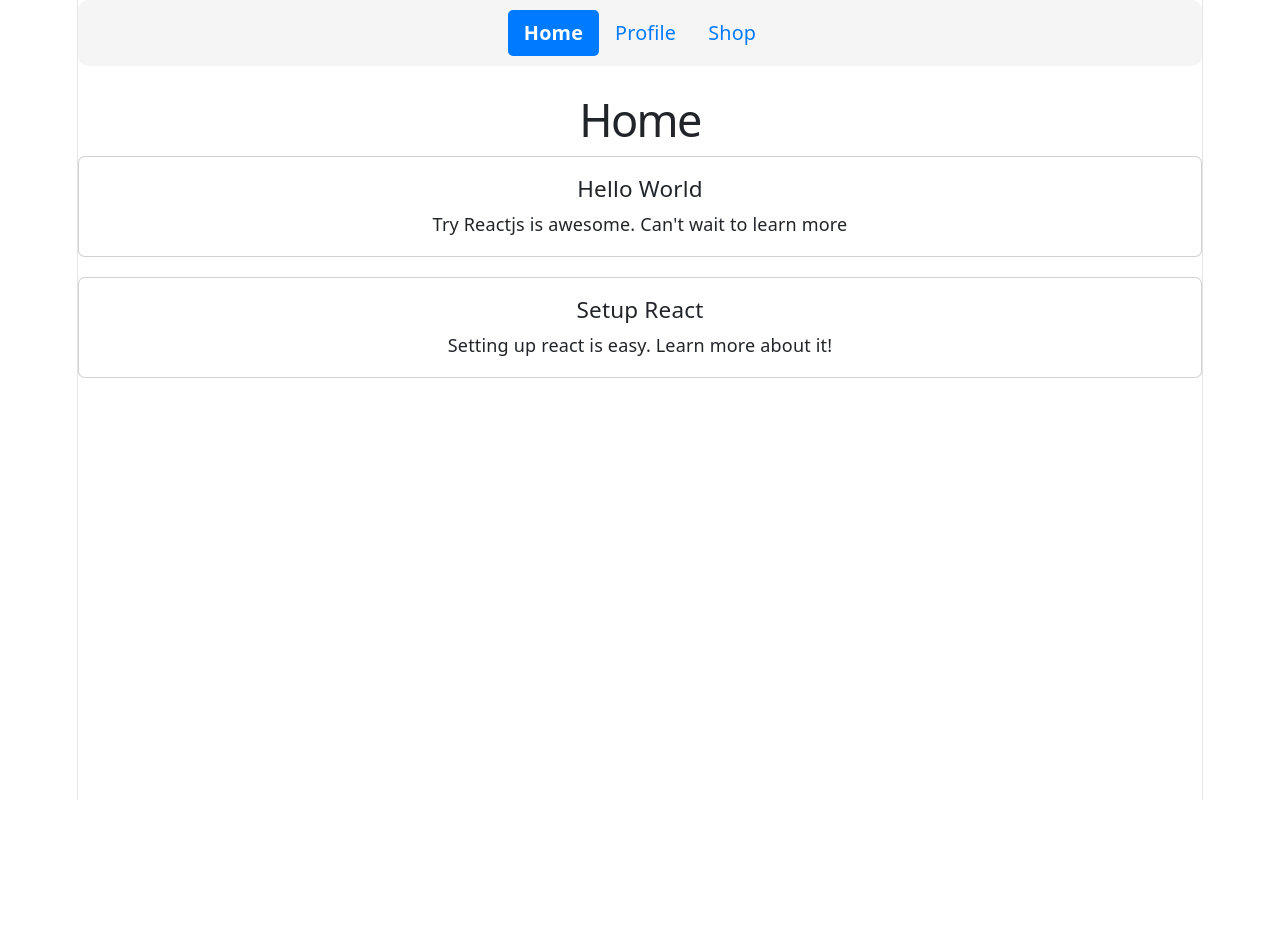
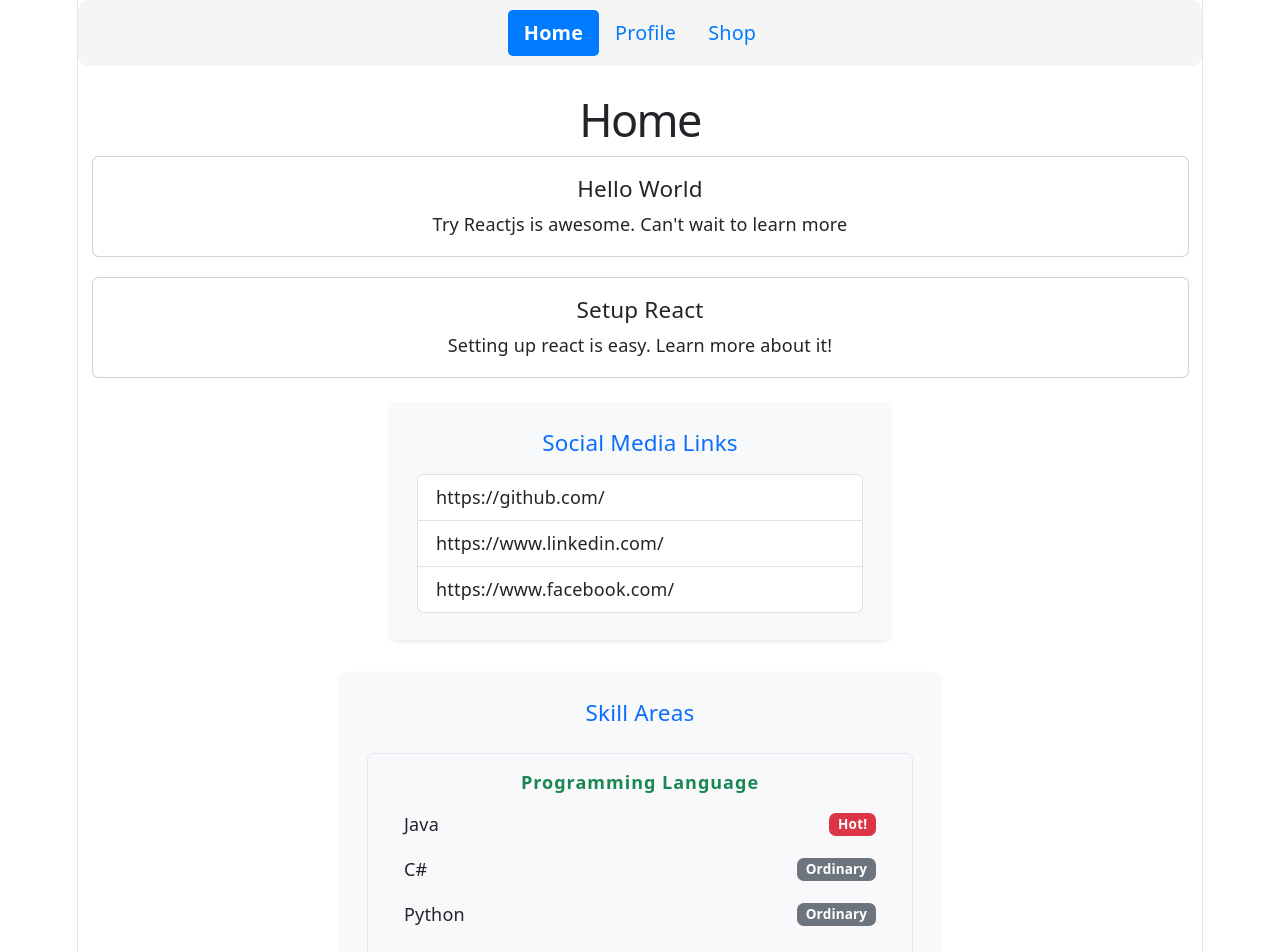
Before and after one commit to mansouriayoub/geeks_institute_bootcamp, a React (Vite) app in the folder week_7/day_5/Exercises_XP/: page / in a window 1280 px wide. Shown: the top 952 px of the page. Before the commit the page ends 800 px from the top, so only its background shows below. Built offline with nearby package versions, Linux system fonts and the light colour scheme.

Commit message:
feat: update App and HomeScreen components to improve layout and integrate Examples component

```diff
--- a/week_7/day_5/Exercises_XP/src/App.jsx
+++ b/week_7/day_5/Exercises_XP/src/App.jsx
@@ -5,8 +5,6 @@ import Profile from "./components/ProfileScreen";
 import Shop from "./components/ShopScreen";
 import ErrorBoundary from "./components/ErrorBoundary";
 import { Nav } from "react-bootstrap";
-// import PostList from "./components/PostList";
-// import data from './data.json'
 
 function App() {
   const location = useLocation()
@@ -98,8 +96,6 @@ function App() {
           }
         />
       </Routes>
-
-      {/* <PostList data={data} /> */}
     </>
   );
 }
--- /dev/null
+++ b/week_7/day_5/Exercises_XP/src/components/Example1.jsx
@@ -0,0 +1,17 @@
+const Example1 = ({ data }) => {
+  return (
+    <div className="p-4 rounded shadow-sm bg-light" style={{ maxWidth: 500, margin: "24px auto" }}>
+      <h5 className="mb-3 text-primary">Social Media Links</h5>
+      <ul className="list-group">
+        {data.SocialMedias.map((url) => (
+          <li className="list-group-item d-flex align-items-center" key={url}>
+            <a href={url} target="_blank" rel="noopener noreferrer" className="text-decoration-none text-dark">
+              {url}
+            </a>
+          </li>
+        ))}
+      </ul>
+    </div>
+  );
+};
+export default Example1;
--- /dev/null
+++ b/week_7/day_5/Exercises_XP/src/components/Example2.jsx
@@ -0,0 +1,29 @@
+const Example2 = ({ data }) => {
+  return (
+    <>
+      <div className="p-4 rounded shadow-sm bg-light" style={{ maxWidth: 600, margin: "32px auto" }}>
+        <h5 className="mb-4 text-primary">Skill Areas</h5>
+        {data.Skills.map((skill, index) => (
+          <div key={index} className="mb-4 p-3 rounded" style={{ background: "#f9f9fc", border: "1px solid #e3e6ed" }}>
+            <h6 className="mb-2 text-success" style={{ letterSpacing: "1px", fontWeight: "bold" }}>{skill.Area}</h6>
+            <ul className="list-group">
+              {skill.SkillSet.map((skillItem, idx) => (
+                <li
+                  key={idx}
+                  className="list-group-item d-flex align-items-center justify-content-between"
+                  style={{ border: "none", background: "transparent" }}
+                >
+                  <span>{skillItem.Name}</span>
+                  <span className={`badge ${skillItem.Hot ? 'bg-danger' : 'bg-secondary'}`}>
+                    {skillItem.Hot ? 'Hot!' : 'Ordinary'}
+                  </span>
+                </li>
+              ))}
+            </ul>
+          </div>
+        ))}
+      </div>
+    </>
+  );
+};
+export default Example2;
--- /dev/null
+++ b/week_7/day_5/Exercises_XP/src/components/Example3.jsx
@@ -0,0 +1,42 @@
+const Example3=({data})=>{
+    return (
+        <div
+            className="d-flex flex-wrap gap-3 justify-content-center"
+            style={{ margin: "0 auto 40px auto" }}
+        >
+            {
+                data.Experiences.map((experience, index) => (
+                    <div key={index} className="card" style={{ width: '22rem', minWidth: '18rem' }}>
+                        <div className="card-body d-flex align-items-center">
+                            <img
+                                src={experience.logo}
+                                alt={`${experience.companyName} logo`}
+                                className="rounded-circle"
+                                style={{ width: '48px', height: '48px', objectFit: 'cover', marginRight: '16px' }}
+                            />
+                            <h5 className="card-title mb-0">{experience.companyName}</h5>
+                        </div>
+                        <div className="card-body pt-0">
+                        {
+                            experience.roles.map((role, rIdx) => (
+                                <div key={rIdx} className="mb-2">
+                                    <ul className="list-unstyled mb-0">
+                                        <li><strong>Title: </strong>{role.title}</li>
+                                        <li><strong>Description: </strong>{role.description}</li>
+                                        <li>
+                                            <strong>Period: </strong>
+                                            from {role.startDate} to {role.endDate}
+                                        </li>
+                                        <li><strong>Location: </strong>{role.location}</li>
+                                    </ul>
+                                </div>
+                            ))
+                        }
+                        </div>
+                    </div>
+                ))
+            }
+        </div>
+    )
+}
+export default Example3
--- /dev/null
+++ b/week_7/day_5/Exercises_XP/src/components/Examples.jsx
@@ -0,0 +1,15 @@
+import Example1 from "./Example1";
+import Example2 from "./Example2";
+import Example3 from "./Example3";
+import data from '../dataObj.json'
+
+const Examples = () => {
+  return (
+    <>
+      <Example1 data={data} />
+      <Example2 data={data} />
+      <Example3 data={data} />
+    </>
+  );
+};
+export default Examples
--- a/week_7/day_5/Exercises_XP/src/components/HomeScreen.jsx
+++ b/week_7/day_5/Exercises_XP/src/components/HomeScreen.jsx
@@ -1,11 +1,15 @@
 import PostList from "./PostList";
-import data from '../data.json'
+import data from "../data.json";
+import Examples from "./Examples";
 
 const HomeScreen = () => {
   return (
     <>
-      <h1>Home</h1>
-      <PostList data={data} />
+      <div className="container">
+        <h1>Home</h1>
+        <PostList data={data} />
+        <Examples />
+      </div>
     </>
   );
 };
--- /dev/null
+++ b/week_7/day_5/Exercises_XP/src/dataObj.json
@@ -0,0 +1,85 @@
+{
+    "SocialMedias": [
+
+      "https://github.com/",
+      "https://www.linkedin.com/",
+      "https://www.facebook.com/"
+    ],
+
+    "Experiences": [
+        {
+          "companyName": "Demo1 Technologies",
+          "logo": "https://upload.wikimedia.org/wikipedia/commons/a/ac/No_image_available.svg",
+          "url": "https://www.google.com/",
+          "roles": [
+            {
+              "title": "Full Stack Developer",
+              "description": "Built and updated various Chrome Extensions.",
+              "startDate": "2017-01-01",
+              "endDate": "2017-05-01",
+              "location": "New York, USA"
+            }
+          ]
+        },
+        {
+          "companyName": "Demo2 Technologies",
+          "logo": "https://upload.wikimedia.org/wikipedia/commons/a/ac/No_image_available.svg",
+          "url": "https://www.google.com/",
+          "roles": [
+            {
+              "title": "UI Designer",
+              "description": "Design user-fridendly web page",
+              "startDate": "2016-05-01",
+              "endDate": "2016-09-01",
+              "location": "Beijing, China"
+            }
+          ]
+        }
+      ],
+
+      "Skills": [
+        {
+          "Area": "Programming Language",
+          "SkillSet": [
+            {
+              "Name": "Java",
+              "Hot": true
+            },
+            {
+              "Name": "C#",
+              "Hot": false
+            },
+            {
+              "Name": "Python",
+              "Hot": false
+            }
+          ]
+        },
+        {
+          "Area": "Web-Based Application Development",
+          "SkillSet": [
+            {
+              "Name": "JavaScript (ES5, ES6)",
+              "Hot": true
+            },
+            {
+              "Name": "TypeScript",
+              "Hot": false
+            },
+            {
+              "Name": "HTML5",
+              "Hot": true
+            },
+            {
+              "Name": "CSS (SCSS/SASS)",
+              "Hot": true
+            },
+            {
+              "Name": "React",
+              "Hot": true
+            }
+          ]
+        }
+      ]
+
+    }
```
